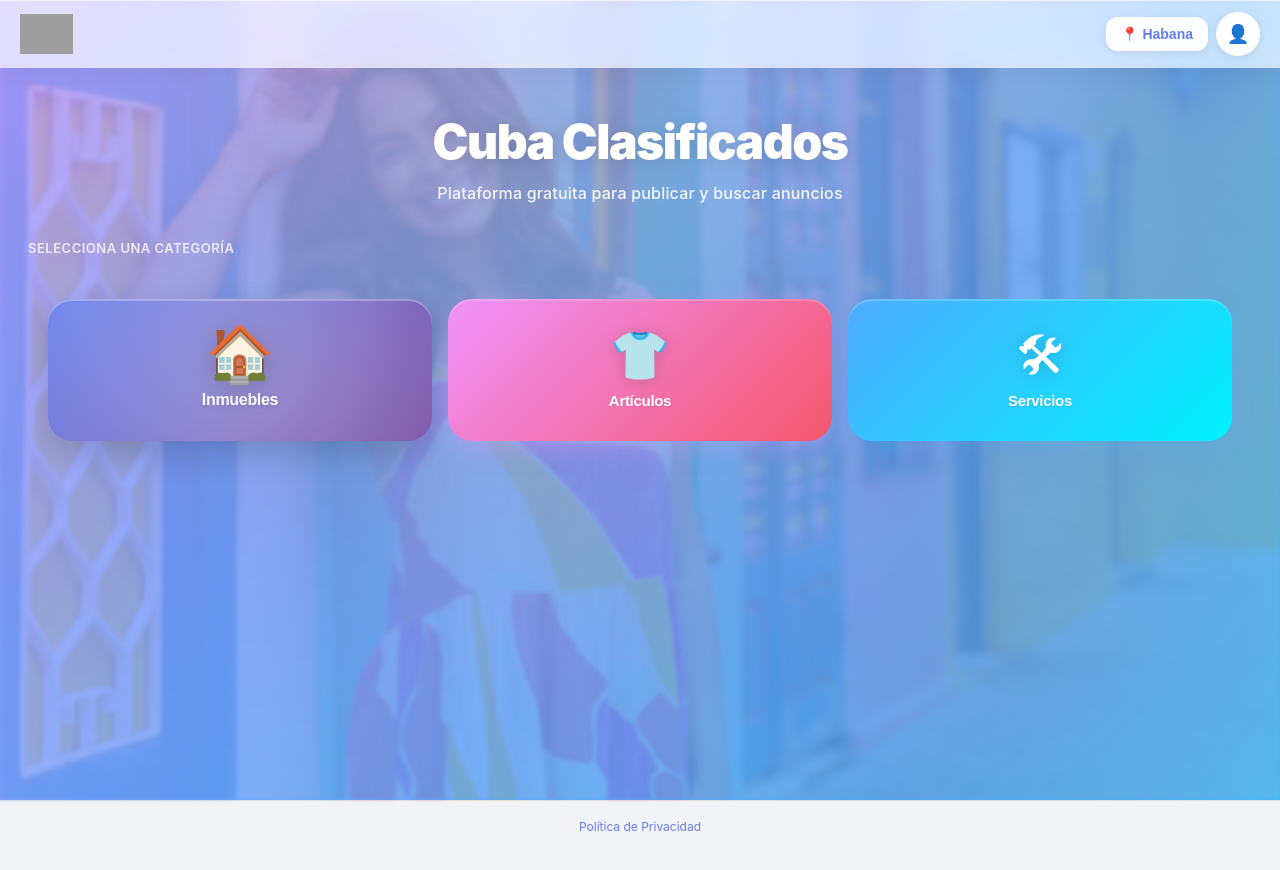
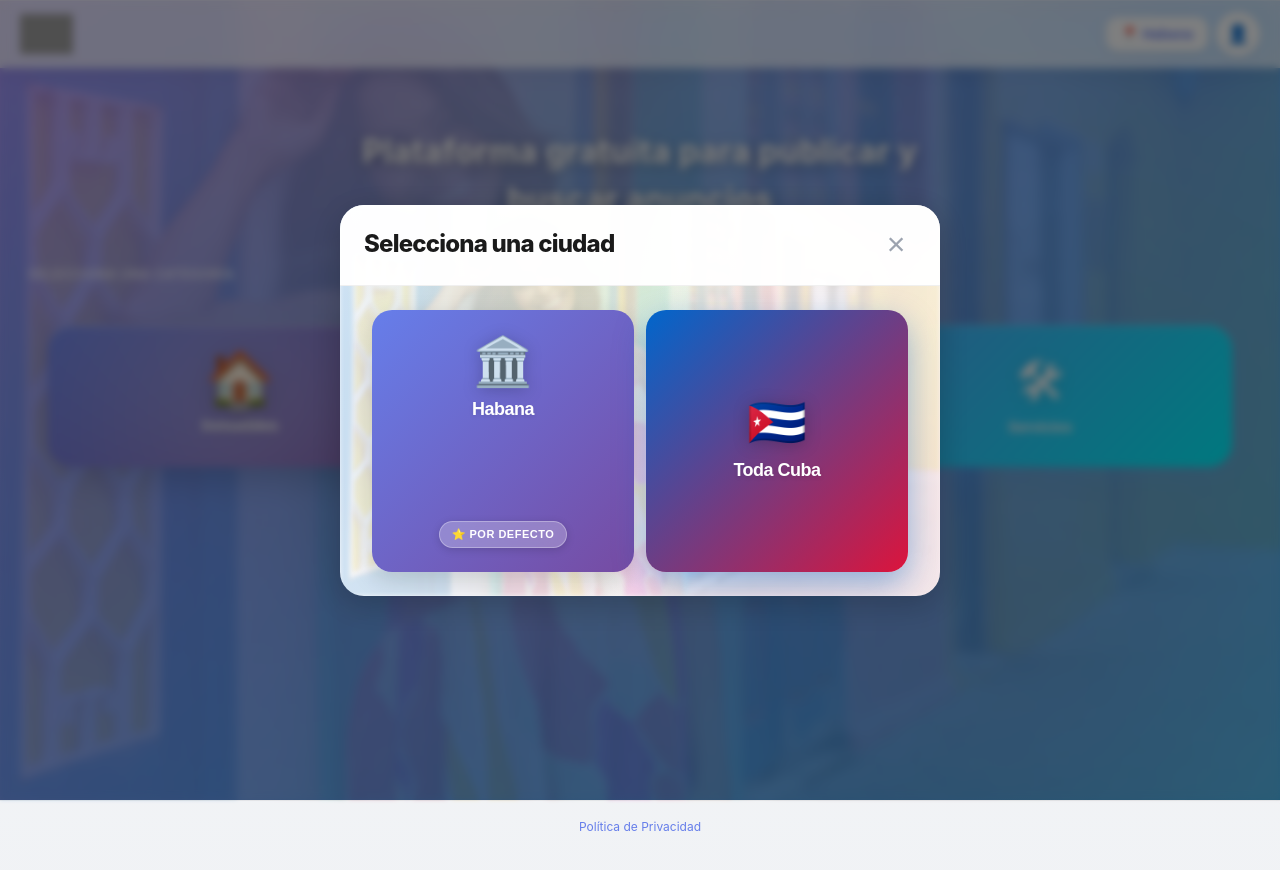
Before and after one commit to AlexViNemtsov/CubaLibre, a React (Vite) app in the folder frontend/: page / in a window 1280 px wide. Shown: the top 870 px of the page. Built offline with nearby package versions, Linux system fonts and the light colour scheme; no server answers; grey boxes are pictures that could not be loaded.

Commit message:
Improve home screen design and UX

```diff
--- a/frontend/src/App.css
+++ b/frontend/src/App.css
@@ -127,27 +127,27 @@
 
 .categories-header-text {
   text-align: center;
-  padding: 48px 24px 32px;
+  padding: 60px 24px 40px;
   margin-bottom: 0;
   background: transparent;
 }
 
 .categories-header-text h2 {
-  font-size: clamp(32px, 8vw, 48px);
-  font-weight: 900;
-  margin: 0 0 12px 0;
-  color: #ffffff;
-  letter-spacing: -1.5px;
-  line-height: 1.1;
-  text-shadow: 0 2px 20px rgba(0, 0, 0, 0.15);
+  display: none; /* Убираем дублирующийся заголовок */
 }
 
-.categories-header-text p {
-  font-size: 16px;
-  color: rgba(255, 255, 255, 0.9);
-  font-weight: 500;
+.categories-header-text .main-tagline {
+  font-size: clamp(22px, 5.5vw, 32px);
+  font-weight: 700;
   margin: 0;
-  letter-spacing: 0.2px;
+  color: #ffffff;
+  letter-spacing: 0.4px;
+  line-height: 1.5;
+  text-shadow: 0 3px 16px rgba(0, 0, 0, 0.3),
+               0 1px 4px rgba(0, 0, 0, 0.2);
+  max-width: 700px;
+  margin: 0 auto;
+  padding: 0 16px;
 }
 
 .feed-screen {
--- a/frontend/src/App.jsx
+++ b/frontend/src/App.jsx
@@ -29,6 +29,7 @@ function App() {
   const [showCityModal, setShowCityModal] = useState(false);
   const [showPropertyTypeModal, setShowPropertyTypeModal] = useState(false);
   const [toast, setToast] = useState(null);
+  const [hasSeenCitySelection, setHasSeenCitySelection] = useState(false);
 
   // Функция для загрузки объявления по ID
   const loadListingById = async (listingId) => {
@@ -87,6 +88,16 @@ function App() {
       const listingId = urlParams.get('listing');
       if (listingId) {
         loadListingById(listingId);
+        return; // Не показываем выбор города при deep link
+      }
+
+      // Показываем выбор города при первом заходе (если еще не показывали)
+      const hasSeenCitySelectionBefore = localStorage.getItem('hasSeenCitySelection');
+      if (!hasSeenCitySelectionBefore && currentScreen === 'home') {
+        // Небольшая задержка для плавного появления
+        setTimeout(() => {
+          setShowCityModal(true);
+        }, 500);
       }
     } catch (error) {
       console.error('Error initializing app:', error);
@@ -98,6 +109,9 @@ function App() {
     setSelectedCity(city);
     setSelectedNeighborhood(neighborhood);
     setShowCityModal(false);
+    // Сохраняем, что пользователь уже видел выбор города
+    localStorage.setItem('hasSeenCitySelection', 'true');
+    setHasSeenCitySelection(true);
     // Обновляем список объявлений при смене города
     if (currentScreen === 'feed') {
       setFeedRefreshKey(prev => prev + 1);
@@ -260,8 +274,7 @@ function App() {
           </div>
           <div className="home-content">
             <div className="categories-header-text">
-              <h2>Cuba Clasificados</h2>
-              <p>Plataforma gratuita para publicar y buscar anuncios</p>
+              <p className="main-tagline">Plataforma gratuita para publicar y buscar anuncios</p>
             </div>
             <div className="categories-section">
               <div className="section-label">Selecciona una categoría</div>
```
Also changed, not shown: 2 other files (tests, documents, lock files or other folders).
